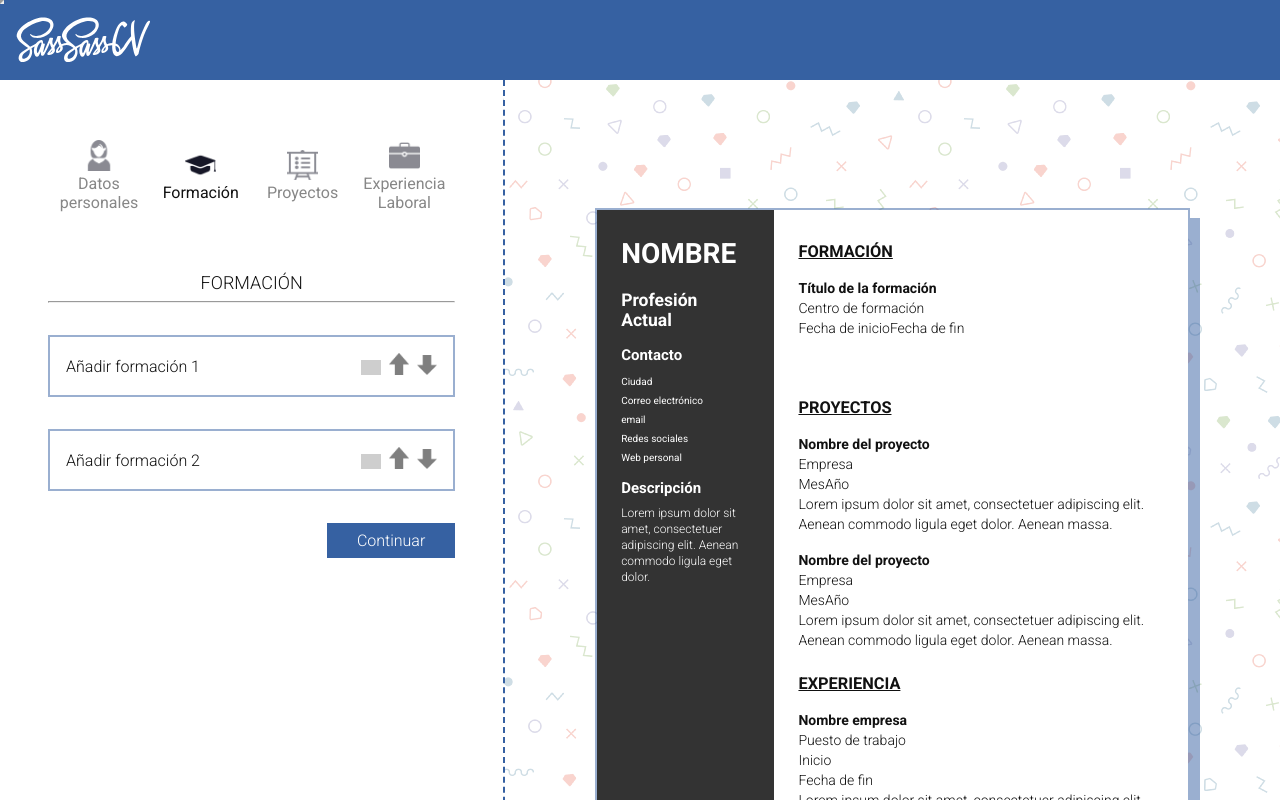
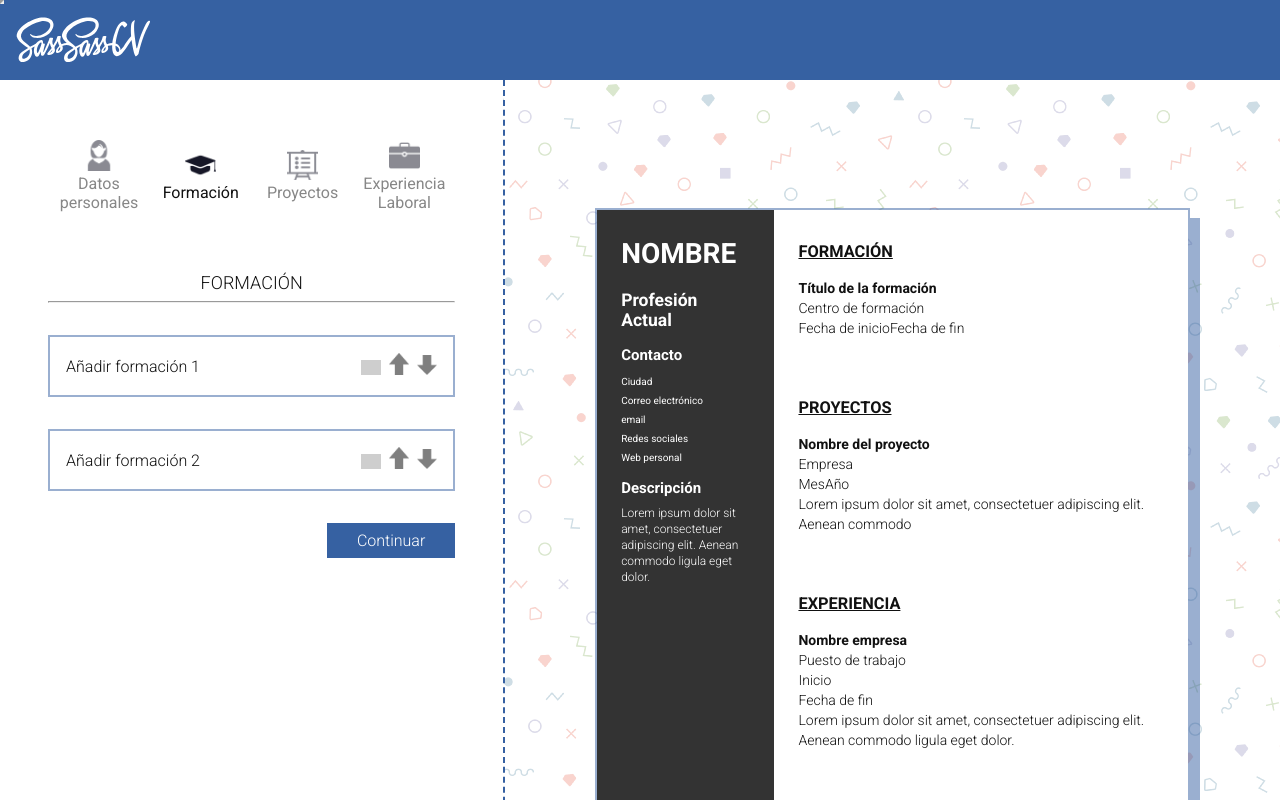
Before and after one commit to Adalab/project-clarke-s4-sass-sass-baby, a React (Create React App) app: page /#/studies in a window 1280 px wide. Shown: the top 800 px of the page. Built offline with nearby package versions, Linux system fonts and the light colour scheme; grey boxes are pictures that could not be loaded.

Commit message:
[Changes]inputs projects

```diff
--- a/src/App.js
+++ b/src/App.js
@@ -31,8 +31,11 @@ class App extends Component {
         startDateExperience: 'Inicio',
         finishDateExperience: 'Fecha de fin',
         descriptionExperience: 'Lorem ipsum dolor sit amet, consectetuer adipiscing elit. Aenean commodo ligula eget dolor.',
-
-
+        nameProject: 'Nombre del proyecto',
+        companyProject: 'Empresa',
+        descriptionProject: 'Lorem ipsum dolor sit amet, consectetuer adipiscing elit. Aenean commodo',
+        monthProject: 'Mes',
+        yearProject: 'Año'
       }
     }
     this.updateCv =  this.updateCv.bind(this);
--- a/src/components/ProjectBox.js
+++ b/src/components/ProjectBox.js
@@ -7,23 +7,21 @@ class ProjectBox extends Component {
 			<h3 className="seccion tittle-projects">PROYECTOS</h3>
 			<ul className="list-none">
 				{/*   PROJECTS 1  -------------*/}
-				<li className="cv-name-project bold">Nombre del proyecto</li>
-				<li className="cv-company-project">Empresa</li>
-				<li className="write-date put-inline"> Mes </li>
-				<li className="write-date put-inline"> Año </li>
+				<li className="cv-name-project bold">{ this.props.cv.nameProject }</li>
+				<li className="cv-company-project">{ this.props.cv.companyProject }</li>
+				<li className="write-date put-inline">{ this.props.cv.monthProject }</li>
+				<li className="write-date put-inline">{ this.props.cv.yearProject }</li>
 			</ul>
-			<p className="cv-description-project"> Lorem ipsum dolor sit amet, consectetuer adipiscing elit. Aenean commodo
-				ligula eget dolor. Aenean massa.
+			<p className="cv-description-project">{ this.props.cv.descriptionProject }
 			</p>
 			{/*   PROJECTS 2  -------------*/}
 			<ul className="list-none">
-				<li className="cv-name-project1 bold">Nombre del proyecto</li>
-				<li className="cv-company-project1">Empresa</li>
-				<li className="write-date put-inline"> Mes </li>
-				<li className="write-date put-inline"> Año </li>
+				<li className="cv-name-project1 bold">{ this.props.cv.nameProject2 }</li>
+				<li className="cv-company-project1">{ this.props.cv.companyProject2}</li>
+				<li className="write-date put-inline">{ this.props.cv.monthProject2 }</li>
+				<li className="write-date put-inline">{ this.props.cv.yearProject2 }</li>
 			</ul>
-			<p className="cv-description-project1"> Lorem ipsum dolor sit amet, consectetuer adipiscing elit. Aenean commodo
-				ligula eget dolor. Aenean massa.
+			<p className="cv-description-project1"> { this.props.cv.descriptionProject2 }
 			</p>
 		</div>
   );
--- a/src/components/Projects.js
+++ b/src/components/Projects.js
@@ -13,10 +13,10 @@ class Projects extends Component {
       <Fieldset title= "Proyectos">
         <Colapsable box="firstProyectBox" link="Añadir proyecto 1">
           <div className= "drop-down">
-            <input className="input-form main-value name-project" id="name-project" type="text" name="name-project" placeholder="Nombre del proyecto" required />
-            <input className="input-form company-project" id="company-project" type="text" name="company-project" placeholder="Empresa o proyecto personal" required />
+            <input onChange={handleChange} className="input-form main-value name-project" id="name-project" type="text" name="nameProject" placeholder="Nombre del proyecto" required />
+            <input onChange={handleChange} className="input-form company-project" id="company-project" type="text" name="companyProject" placeholder="Empresa o proyecto personal" required />
             <div className="containter-data-project">
-              <select className="input-form select-date" name="month-project">
+              <select onChange={handleChange} className="input-form select-date" name="monthProject">
                 <option className="option-form grey" disabled selected>Mes</option>
                 <option>Enero</option>
                 <option>Febrero</option>
@@ -31,21 +31,21 @@ class Projects extends Component {
                 <option>Noviembre</option>
                 <option>Diciembre</option>
               </select>
-              <select className="input-form select-date" name="year-project" id="selectorYear">
+              <select onChange={handleChange} className="input-form select-date" name="yearProject" id="selectorYear">
                 <option className="option-form" disabled selected>Año</option>
               </select>
             </div>
-            <textarea className="input-form description-project" name="description-project" rows={8} cols={80} defaultValue={""} />
+            <textarea onChange={handleChange} className="input-form description-project" name="descriptionProject" rows={8} cols={80} defaultValue={""} />
           </div>
         </Colapsable>
 
         <Colapsable box= "secondProyectBox" link="Añadir proyecto 2">
           <div className= "drop-down">
-            <input className="input-form main-value name-project" id="name-project" type="text" name="name-project" placeholder="Nombre del proyecto" required />
-            <input className="input-form company-project" id="company-project" type="text" name="company-project" placeholder="Empresa o proyecto personal" required />
+            <input onChange={handleChange}  className="input-form main-value name-project" id="name-project" type="text" name="nameProject2" placeholder="Nombre del proyecto" required />
+            <input onChange={handleChange}  className="input-form company-project" id="company-project" type="text" name="companyProject2" placeholder="Empresa o proyecto personal" required />
             <div className="containter-data-project">
-              <select className="input-form select-date" name="month-project">
-                <option className="option-form grey" disabled selected>Mes</option>
+              <select onChange={handleChange} className="input-form select-date" name="monthProject2">
+                <option className="option-form grey"  disabled selected>Mes</option>
                 <option>Enero</option>
                 <option>Febrero</option>
                 <option>Marzo</option>
@@ -59,11 +59,11 @@ class Projects extends Component {
                 <option>Noviembre</option>
                 <option>Diciembre</option>
               </select>
-              <select className="input-form select-date" name="year-project" id="selectorYear">
+              <select onChange={handleChange} className="input-form select-date" name="yearProject2" id="selectorYear">
                 <option className="option-form" disabled selected>Año</option>
               </select>
             </div>
-            <textarea className="input-form description-project" name="description-project" rows={8} cols={80} defaultValue={""} />
+            <textarea onChange={handleChange} className="input-form description-project" name="descriptionProject2" rows={8} cols={80} defaultValue={""} />
           </div>
         </Colapsable>
       </Fieldset>
```
